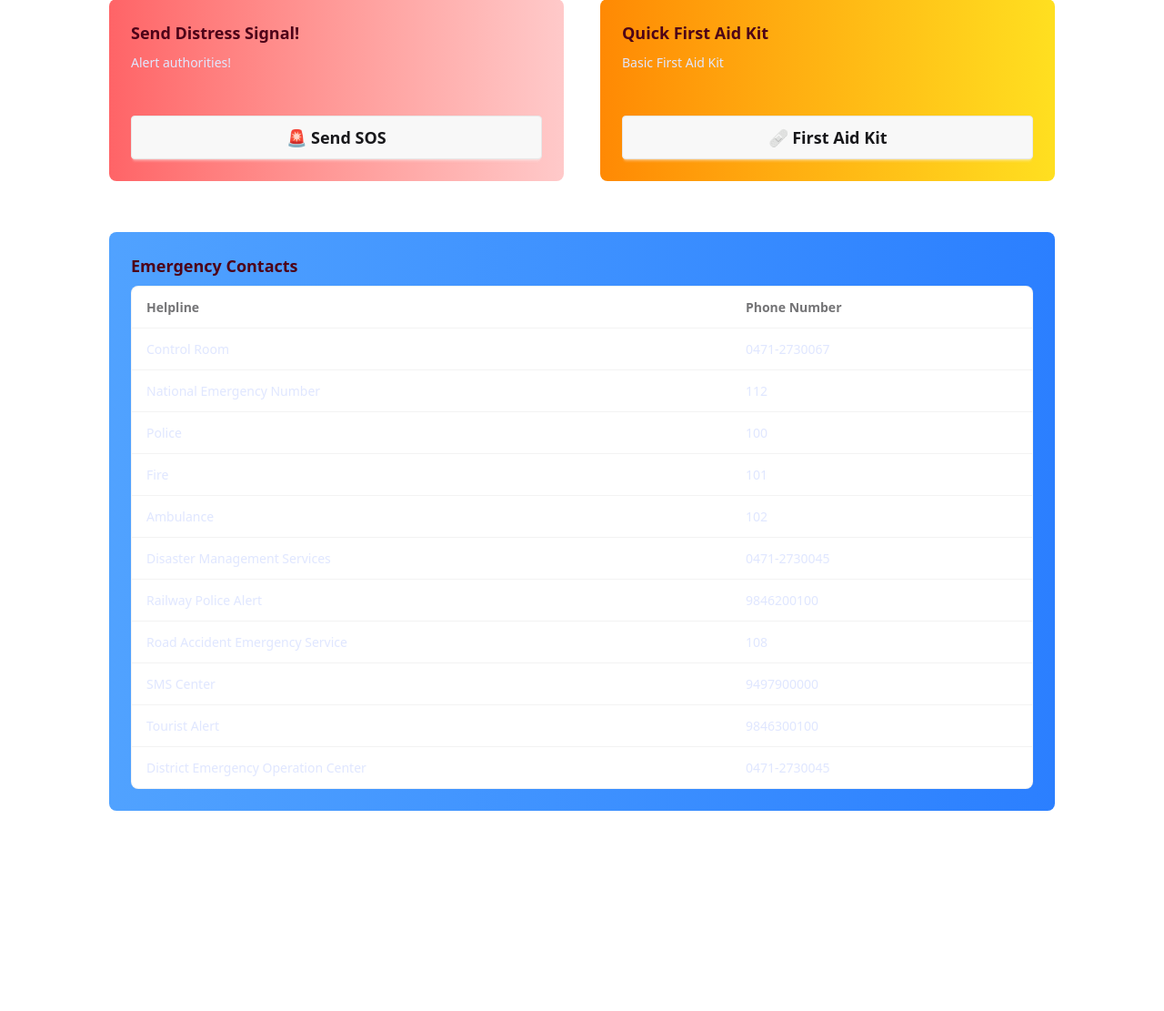
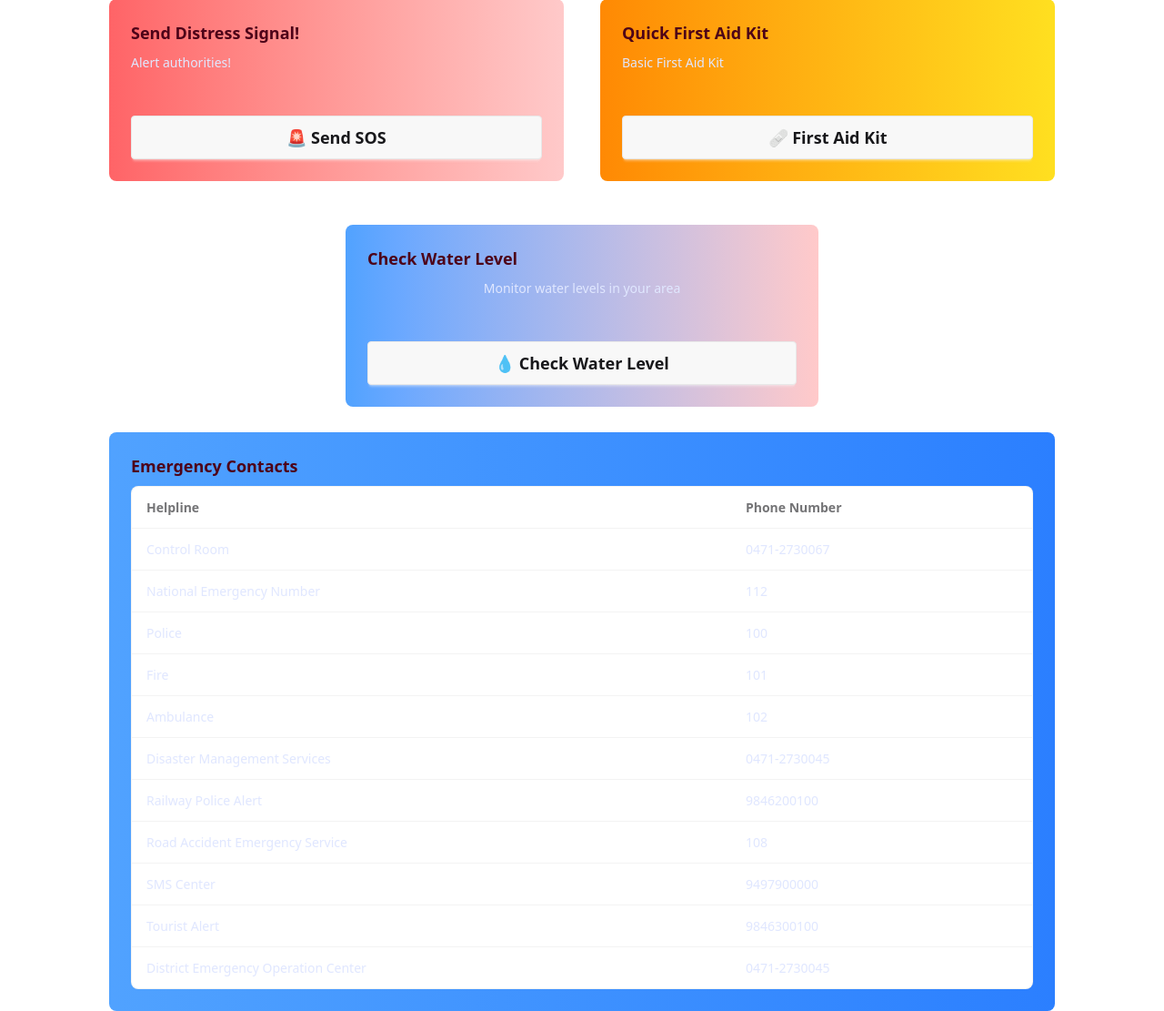
Before and after one commit to vachan-maker/alert, a Flask app: page / in a window 1280 px wide. Shown: the part 621-1732 px from the top of the page at 91% size. Before the commit the page ends 1512 px from the top, so only its background shows below. Run offline with Flask 3, Linux system fonts and the light colour scheme; the visitor is signed in with stand-in values (Sample User, id 1); style sheets or scripts are compiled from the project's sources.

Commit message:
water level

```diff
--- a/disasterResponse/templates/index.html
+++ b/disasterResponse/templates/index.html
@@ -138,6 +138,18 @@ const url = "https://api.open-meteo.com/v1/forecast";
     </div>
     </div>
   </div>
+
+  <div class="flex justify-center mt-5">
+    <div class="card bg-gradient-to-r from-blue-400 to-red-200 text-primary-content min-h-50 w-1/2">
+      <div class="card-body text-center">
+        <h2 class="card-title text-error-content">Check Water Level</h2>
+        <p>Monitor water levels in your area</p>
+        <a href="https://ffs.india-water.gov.in/#/" target="_blank" class="btn btn-lg w-full">💧 Check Water Level</a>
+      </div>
+    </div>
+  </div>
+
+
 <div class="card bg-gradient-to-r from-blue-400 to-blue-500 text-primary-content min-h-40 mt-7 w-full">
   <div class="card-body">
     <h2 class="card-title text-error-content">Emergency Contacts</h2>
```
